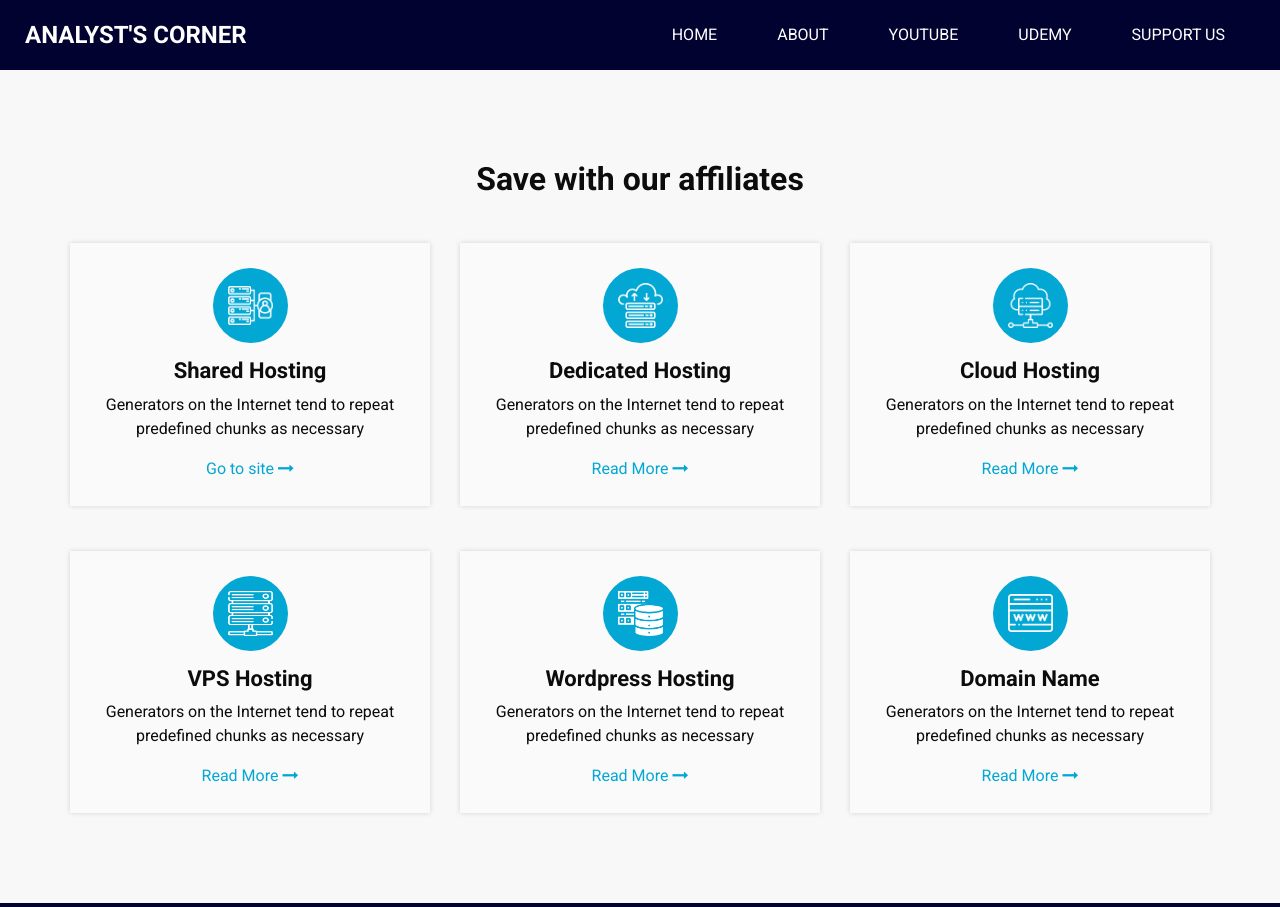
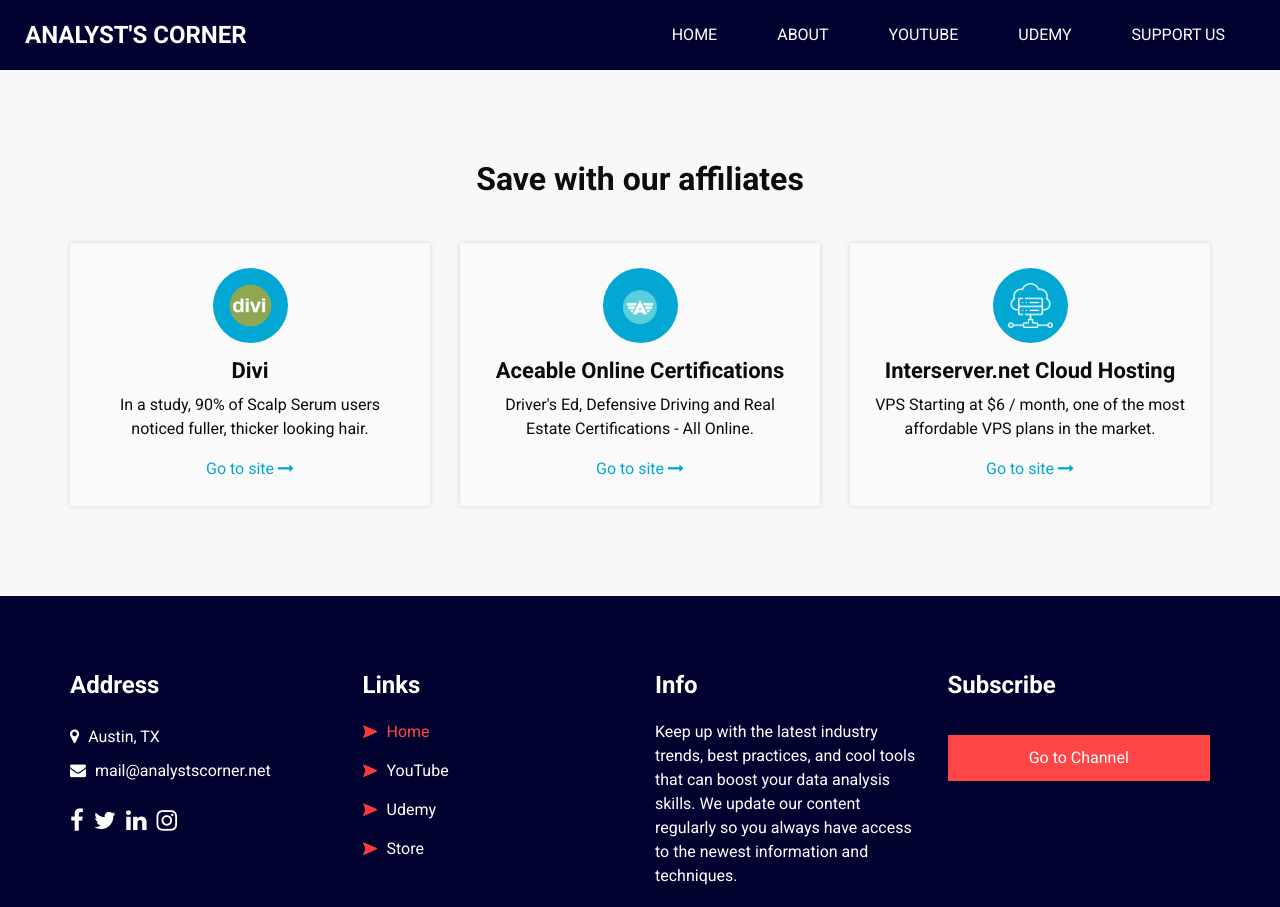
Before and after one commit to oscarvalles/oscarvalles.github.io, a plain HTML site: page affiliates.html in a window 1280 px wide. Shown: the top 907 px of the page. Drawn offline with Linux system fonts and the light colour scheme; a script that the page names is missing.

Commit message:
affiliates page updates

```diff
--- a/affiliates.html
+++ b/affiliates.html
@@ -100,16 +100,16 @@
         <div class="col-md-6 col-lg-4">
           <div class="box ">
             <div class="img-box">
-              <img src="images/s1.png" alt="">
+              <img src="images/divi-logo.png" alt="">
             </div>
             <div class="detail-box">
               <h4>
-                Shared Hosting
+                Divi
               </h4>
               <p>
-                Generators on the Internet tend to repeat predefined chunks as necessary
+                In a study, 90% of Scalp Serum users noticed fuller, thicker looking hair.
               </p>
-              <a href="">
+              <a href="https://diviofficial.com/LIZETT05692">
                 Go to site
                 <i class="fa fa-long-arrow-right" aria-hidden="true"></i>
 
@@ -120,17 +120,18 @@
         <div class="col-md-6 col-lg-4">
           <div class="box ">
             <div class="img-box">
-              <img src="images/s2.png" alt="">
+              <img src="images/aceable-logo.png" alt="">
             </div>
             <div class="detail-box">
               <h4>
-                Dedicated Hosting
+                Aceable Online Certifications
               </h4>
               <p>
-                Generators on the Internet tend to repeat predefined chunks as necessary
+                Driver's Ed, Defensive Driving and Real Estate Certifications - All Online.
+
               </p>
-              <a href="">
-                Read More
+              <a href="https://www.dpbolvw.net/click-101196535-15735626">
+                Go to site
                 <i class="fa fa-long-arrow-right" aria-hidden="true"></i>
 
               </a>
@@ -144,10 +145,30 @@
             </div>
             <div class="detail-box">
               <h4>
-                Cloud Hosting
+                Interserver.net Cloud Hosting
               </h4>
               <p>
-                Generators on the Internet tend to repeat predefined chunks as necessary
+                VPS Starting at $6 / month, one of the most affordable VPS plans in the market.
+              </p>
+              <a href="https://www.anrdoezrs.net/click-101196535-11146123">
+                Go to site
+                <i class="fa fa-long-arrow-right" aria-hidden="true"></i>
+
+              </a>
+            </div>
+          </div>
+        </div>
+        <!-- <div class="col-md-6 col-lg-4">
+          <div class="box ">
+            <div class="img-box">
+              <img src="images/s4.png" alt="">
+            </div>
+            <div class="detail-box">
+              <h4>
+                Affiliate 4
+              </h4>
+              <p>
+                Text for Affiliate 4
               </p>
               <a href="">
                 Read More
@@ -160,14 +181,14 @@
         <div class="col-md-6 col-lg-4">
           <div class="box ">
             <div class="img-box">
-              <img src="images/s4.png" alt="">
+              <img src="images/affiliate-5.png" alt="">
             </div>
             <div class="detail-box">
               <h4>
-                VPS Hosting
+                Affiliate 5
               </h4>
               <p>
-                Generators on the Internet tend to repeat predefined chunks as necessary
+                Text for Affiliate 5
               </p>
               <a href="">
                 Read More
@@ -180,14 +201,14 @@
         <div class="col-md-6 col-lg-4">
           <div class="box ">
             <div class="img-box">
-              <img src="images/s5.png" alt="">
+              <img src="images/affiliate-6.png" alt="">
             </div>
             <div class="detail-box">
               <h4>
-                Wordpress Hosting
+                Affiliate 6
               </h4>
               <p>
-                Generators on the Internet tend to repeat predefined chunks as necessary
+                Text for Affiliate 6
               </p>
               <a href="">
                 Read More
@@ -197,27 +218,7 @@
             </div>
           </div>
         </div>
-        <div class="col-md-6 col-lg-4">
-          <div class="box ">
-            <div class="img-box">
-              <img src="images/s6.png" alt="">
-            </div>
-            <div class="detail-box">
-              <h4>
-                Domain Name
-              </h4>
-              <p>
-                Generators on the Internet tend to repeat predefined chunks as necessary
-              </p>
-              <a href="">
-                Read More
-                <i class="fa fa-long-arrow-right" aria-hidden="true"></i>
-
-              </a>
-            </div>
-          </div>
-        </div>
-      </div>
+      </div> -->
     </div>
   </section>
 
```
Also changed, not shown: images/aceable-logo.png (added), images/archives/s1.png (renamed from images/s1.png), images/divi-logo.png (added).
